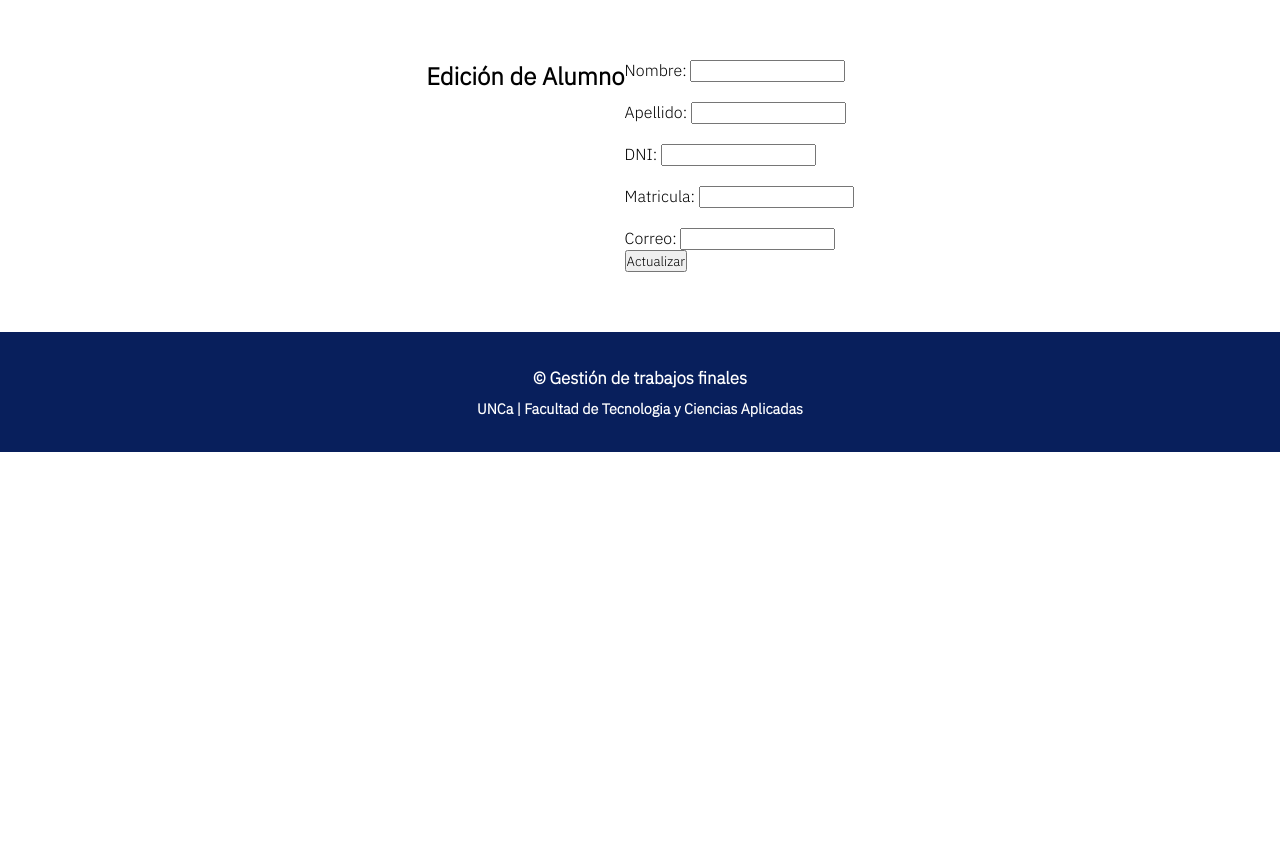
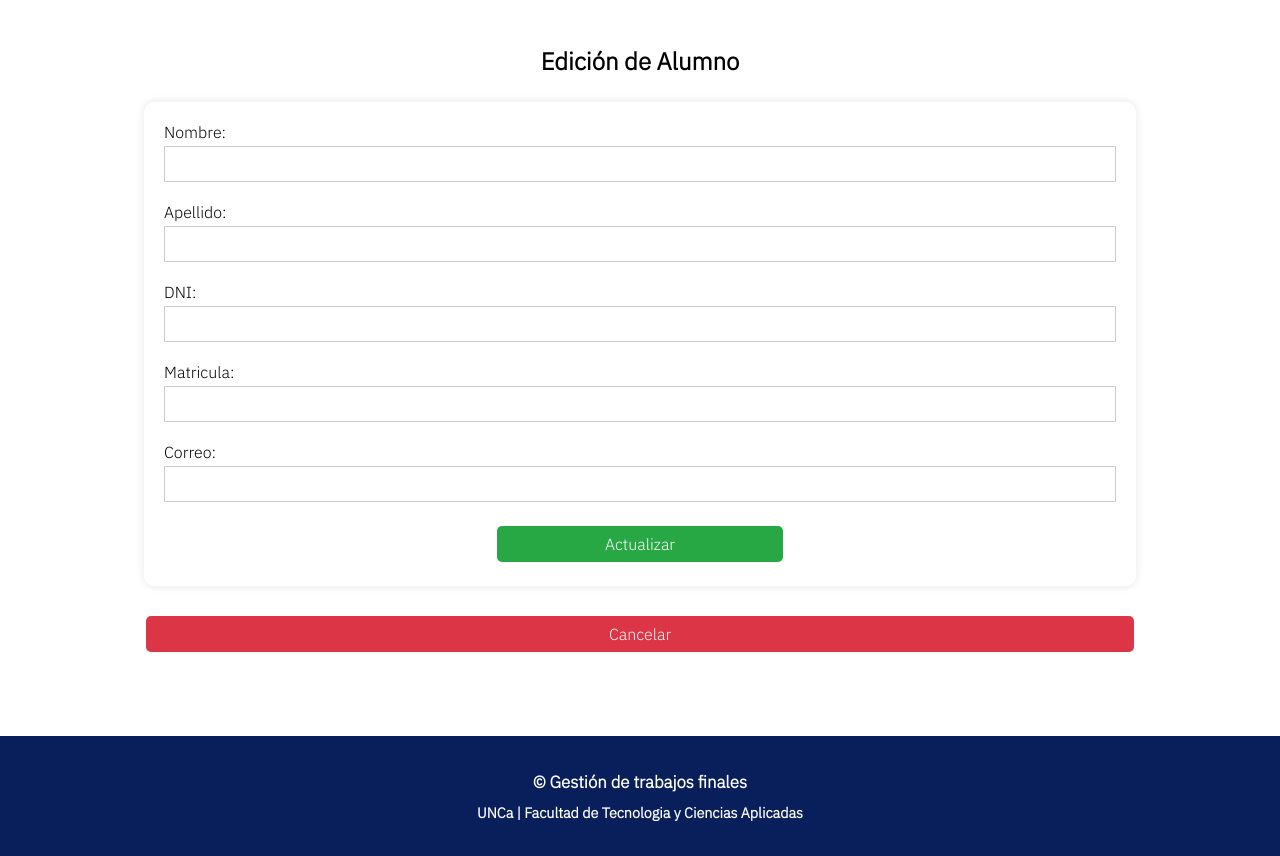
Before and after one commit to PaulaRojasFrias/laboratorio-prog3, a Django app: template persona/templates/persona/editAlumno.html in a window 1280 px wide. Shown: the part 180-1036 px from the top of the page. Before the commit the page ends 632 px from the top, so only its background shows below. Run offline with Django 4.2, Linux system fonts and the light colour scheme; the template is opened without the code that fills it: values that come from a table or form of the project are taken from there, others are empty; some libraries are stand-ins or nearby versions.

Commit message:
edit del alumno

```diff
--- a/persona/templates/persona/editAlumno.html
+++ b/persona/templates/persona/editAlumno.html
@@ -1,8 +1,14 @@
 {% extends "base.html" %}
+{% load static %}
 {% block titulo %}Edición de Alumno{% endblock %}
+{% block extra_css %}
+ <link href="{% static 'css/form.css' %}" rel="stylesheet" >
+{% endblock %}
 {% block contenido %}
 <main>
+    <div class='contenedorPrincipal'>
         <h1>Edición de Alumno</h1>
+        <div class='contenerdorForm'>
             <form method="post" enctype="multipart/form-data">
                     <div class="campo">
                         {{ form.nombre.errors }}
@@ -34,7 +40,15 @@
                         {{ form.correo }}
                     </div>
                 {% csrf_token %}
-        <input type="submit" value="Actualizar">
+                <br>
+                <div class='botones'>
+                    <input class='botonGuardar' type="submit" value="Actualizar">
+                </div>
             </form>
+        </div>
+        <div class='botones'>
+            <button class= 'BotonCancelar btnEspecialedit'><a href="{% url 'persona:detalle_alumno' form.instance.id %}" >Cancelar</a></button>
+        </div>
+    </div>
 </main>
 {% endblock %}
```
Lines whose indentation alone changed are shown as unchanged.
